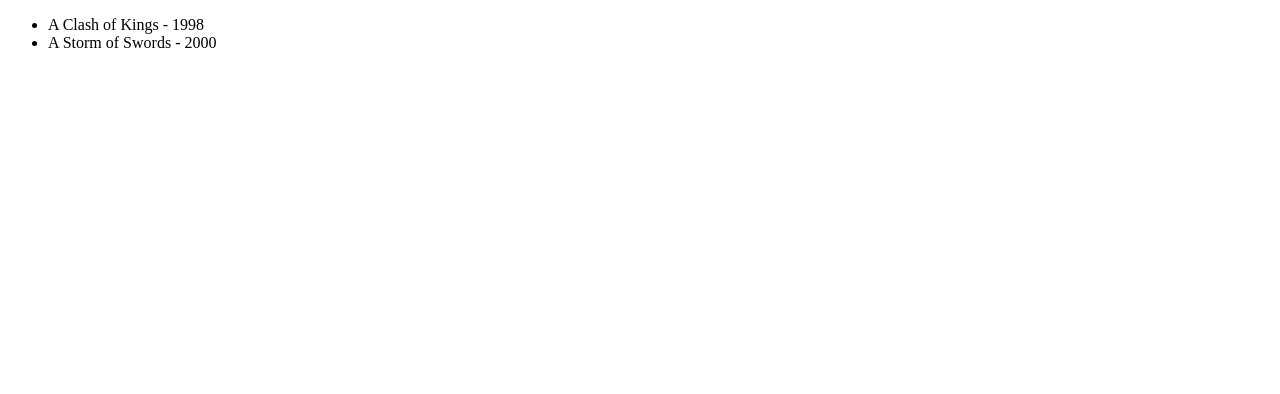
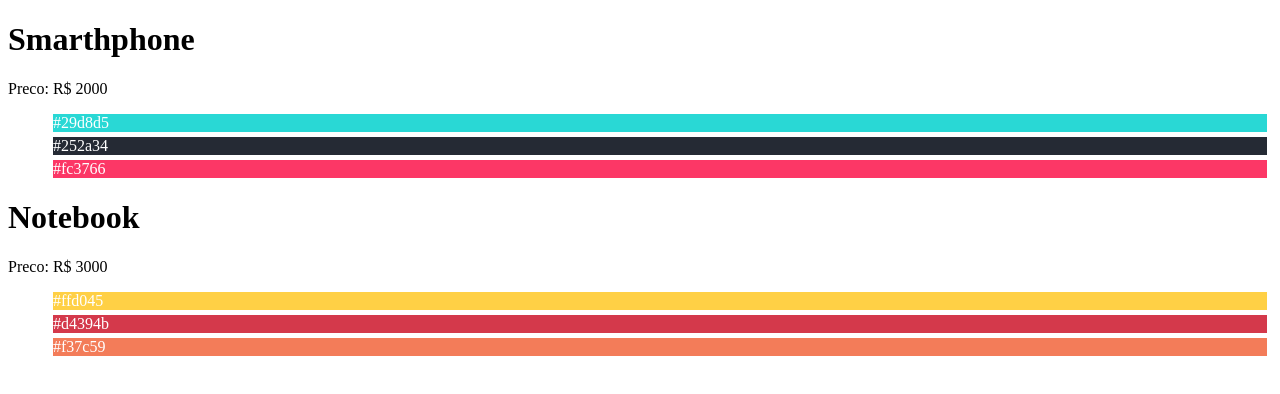
Before and after one commit to rafaelandradegs/origamid-react, a React (Vite) app: page / in a window 1280 px wide. Shown: the top 394 px of the page. Built offline with nearby package versions, Linux system fonts and the light colour scheme.

Commit message:
exercicio 2

```diff
--- a/src/App.jsx
+++ b/src/App.jsx
@@ -1,20 +1,50 @@
 import React from 'react'
 
 export function App() {
-  const livros = [
-    { nome: 'A Game of Thrones', ano: 1996 },
-    { nome: 'A Clash of Kings', ano: 1998 },
-    { nome: 'A Storm of Swords', ano: 2000 }
+  const produtos = [
+    {
+      id: 1,
+      nome: 'Smarthphone',
+      preco: 'R$ 2000',
+      cores: ['#29d8d5', ' #252a34', '#fc3766']
+    },
+    {
+      id: 2,
+      nome: 'Notebook',
+      preco: 'R$ 3000',
+      cores: ['#ffd045', ' #d4394b', '#f37c59']
+    },
+    {
+      id: 3,
+      nome: 'Tablet',
+      preco: 'R$ 1500',
+      cores: ['#365069', ' #47c1c8', '#f95786']
+    }
   ]
+
+  const dados = produtos.filter(({ preco }) => +preco.replace('R$ ', '') > 1500)
+  console.log(dados)
+
   return (
-    <ul>
-      {livros
-        .filter(({ ano }) => ano >= 1998)
-        .map(({ nome, ano }) => (
-          <li>
-            {nome} - {ano}
-          </li>
-        ))}
-    </ul>
+    <div>
+      {dados.map(({ id, nome, preco, cores }) => {
+        return (
+          <div key={id}>
+            <h1>{nome}</h1>
+            <p>Preco: {preco}</p>
+            <ul>
+              {cores.map(cor => (
+                <li
+                  style={{ background: cor, color: 'white', margin: 5 }}
+                  key={cor}
+                >
+                  {cor}
+                </li>
+              ))}
+            </ul>
+          </div>
+        )
+      })}
+    </div>
   )
 }
```
